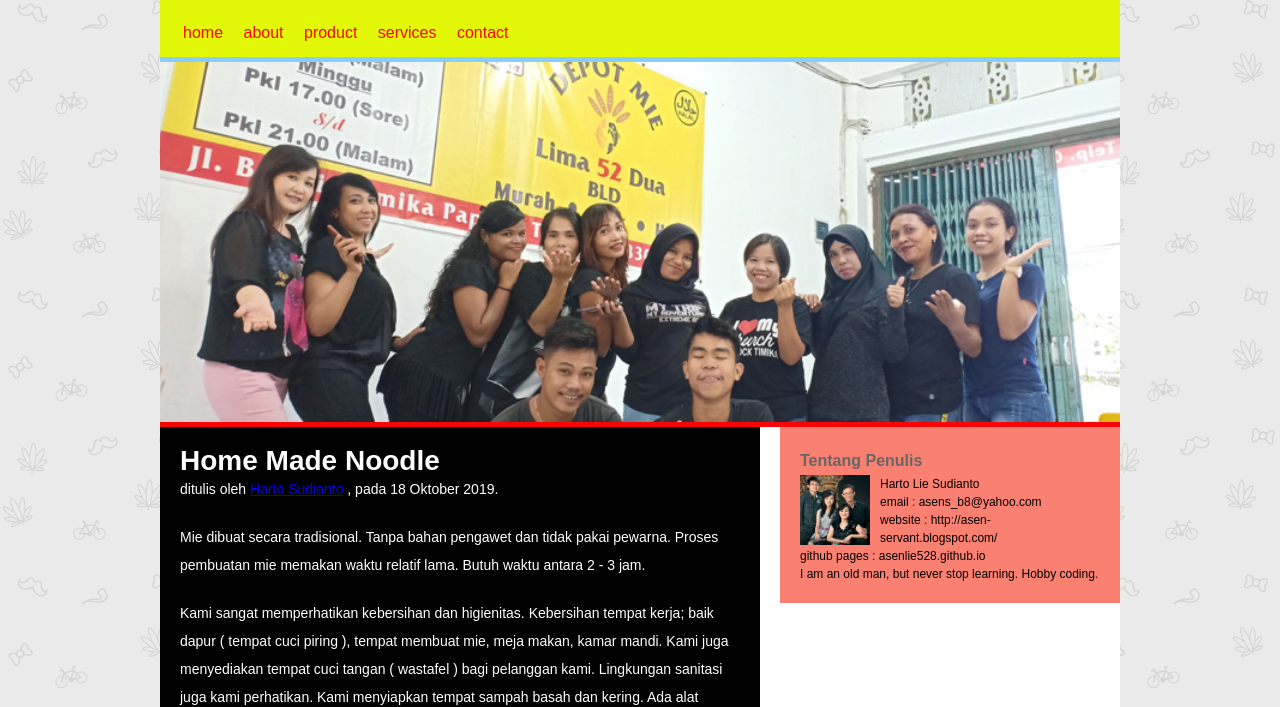
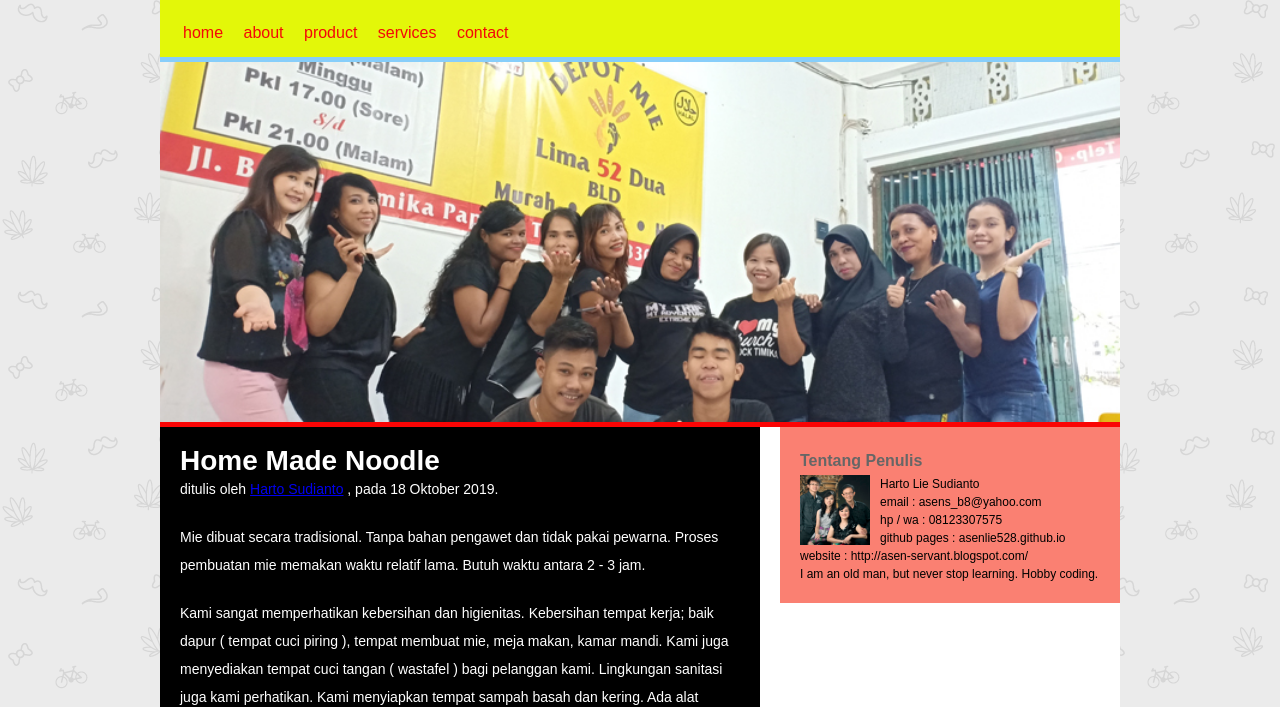
Before and after one commit to asenlie528/asenlie528.github.io, a plain HTML site: page index.html in a window 1280 px wide. Shown: the part 97-804 px from the top of the page. Drawn offline with Linux system fonts and the light colour scheme.

Commit message:
Detil Penulis

```diff
--- a/index.html
+++ b/index.html
@@ -39,8 +39,9 @@
 				<img src="img/keluarga09_Crop_Thumb.png" alt="harto">
 				<p>Harto Lie Sudianto</p>
 				<p>email : asens_b8@yahoo.com</p>
+				<p>hp / wa : 08123307575</p>
+				<p>github pages : asenlie528.github.io</p>
 				<p>website : http://asen-servant.blogspot.com/</p>
-				<p>github pages : asenlie528.github.io</p>
 				<p>I am an old man, but never stop learning. Hobby coding.</p>
 			</div>
 		</div>
```
